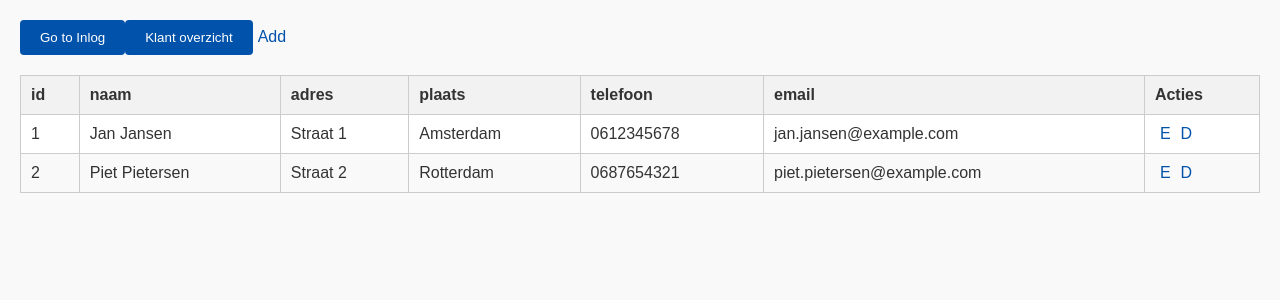
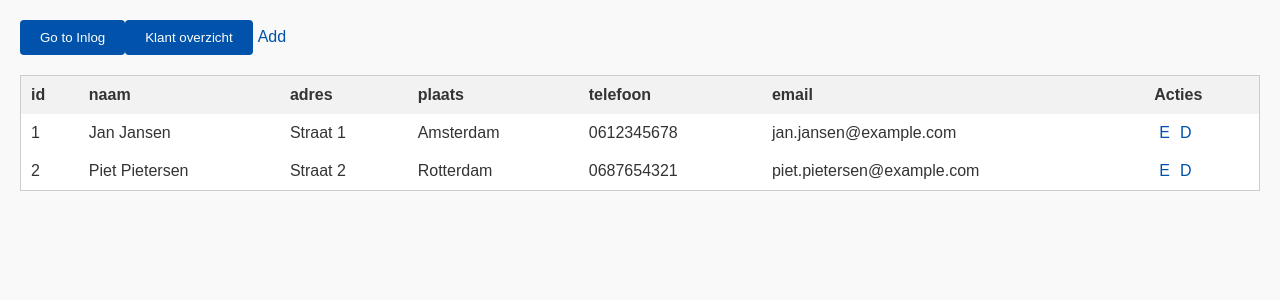
Before and after one commit to StijnVerbakel/examen, a PHP site: page /Klant.php in a window 1280 px wide. Shown: the top 300 px of the page. Run offline with PHP 8.4, Linux system fonts and the light colour scheme; the visitor is signed in with stand-in values (Sample User, id 1); data comes from the database, SQL or seed files in the repository.

Commit message:
table style

```diff
--- a/styles.css
+++ b/styles.css
@@ -17,7 +17,7 @@ table {
 th, td {
     text-align: left;
     padding: 10px;
-    border: 1px solid #ccc;
+
 }
 
 th {
@@ -25,9 +25,6 @@ th {
     font-weight: bold;
 }
 
-tr:nth-child(even) {
-    background-color: #f9f9f9;
-}
 
 a {
     text-decoration: none;
```
